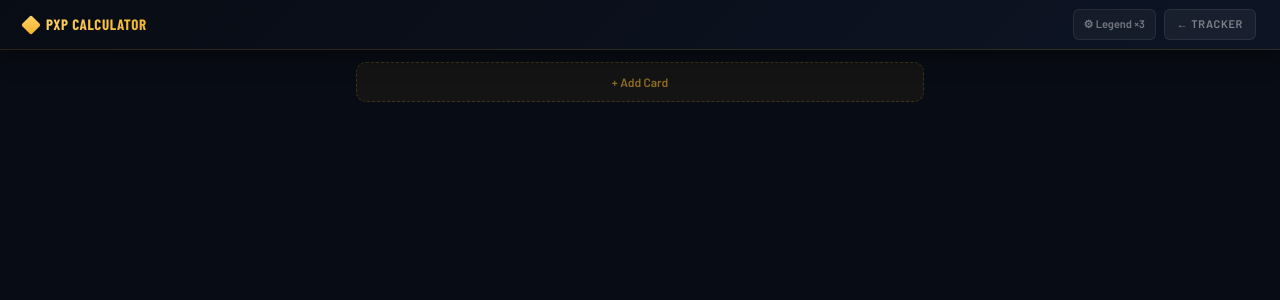
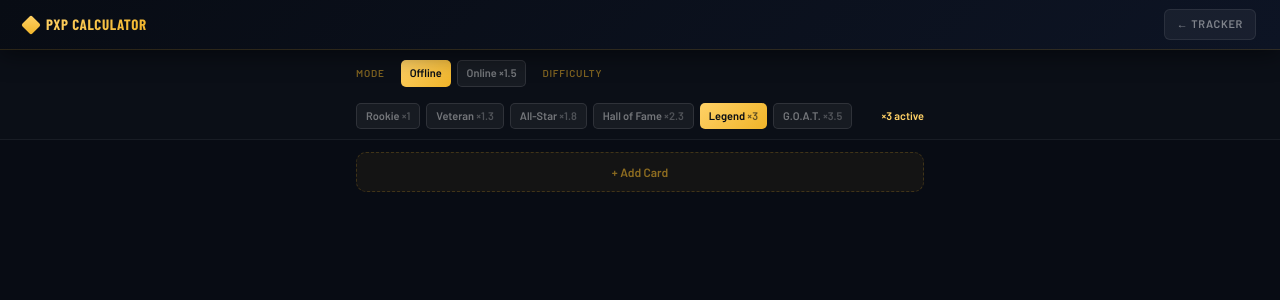
Before and after one commit to WesleyAhlfeldDev/mlb-the-show-program-tracker, a Next.js app: page /pxp in a window 1280 px wide. Shown: the top 300 px of the page. Built offline with nearby package versions, Linux system fonts and the light colour scheme.

Commit message:
added multiplayer/offline difficulty selector for PXP.

```diff
--- a/src/app/pxp/page.tsx
+++ b/src/app/pxp/page.tsx
@@ -394,7 +394,6 @@ export default function PXPCalculatorPage() {
   const [showAddCard, setShowAddCard] = useState(false)
   const [manualMode, setManualMode]   = useState(false)
   const [pendingCard, setPendingCard] = useState<Partial<CardEntry>>({ position: 'RF' })
-  const [showSettings, setShowSettings] = useState(false)
 
   const [searchQuery, setSearchQuery]     = useState('')
   const [searchResults, setSearchResults] = useState<CardResult[]>([])
@@ -486,8 +485,7 @@ export default function PXPCalculatorPage() {
 
   if (!mounted) return null
 
-  const multiplier  = getMultiplier(state.isOnline, state.difficulty)
-  const diffLabel   = DIFFICULTIES.find(d => d.id === state.difficulty)?.label ?? ''
+  const multiplier = getMultiplier(state.isOnline, state.difficulty)
 
   return (
     <div className="min-h-screen pb-20" style={{ background: '#080c14' }}>
@@ -503,35 +501,22 @@ export default function PXPCalculatorPage() {
             PXP Calculator
           </span>
         </div>
-        <div className="flex items-center gap-2">
-          <button
-            onClick={() => setShowSettings(v => !v)}
-            className="text-[11px] font-bold px-2.5 py-1.5 rounded-[6px]"
-            style={{ background: showSettings ? 'rgba(240,180,41,0.12)' : 'rgba(255,255,255,0.04)', color: showSettings ? '#f0b429' : 'rgba(255,255,255,0.4)', border: `1px solid ${showSettings ? 'rgba(240,180,41,0.25)' : 'rgba(255,255,255,0.08)'}`, cursor: 'pointer' }}
-          >
-            ⚙ {state.isOnline ? 'Online' : diffLabel} ×{multiplier}
-          </button>
           <Link href="/" className="text-[11px] font-bold uppercase tracking-[0.06em] px-3 py-1.5 rounded-[6px]" style={{ background: 'rgba(255,255,255,0.05)', color: 'rgba(255,255,255,0.45)', border: '1px solid rgba(255,255,255,0.08)', textDecoration: 'none' }}>
             ← Tracker
           </Link>
-        </div>
       </header>
 
-      {/* ── Settings dropdown ── */}
-      {showSettings && (
-        <div className="max-w-[600px] mx-auto px-3 md:px-4 pt-3">
-          <div style={{ background: 'linear-gradient(135deg, #0d1424, #141d30)', border: '1px solid rgba(240,180,41,0.2)', borderRadius: '10px', padding: '14px 16px' }}>
-            <div className="flex flex-col gap-3">
-              <div>
-                <div className="text-[10px] font-bold uppercase tracking-[0.08em] mb-2" style={{ color: 'rgba(240,180,41,0.55)' }}>Mode</div>
+      {/* ── Game Settings (always visible) ── */}
+      <div style={{ borderBottom: '1px solid rgba(255,255,255,0.06)', background: 'rgba(255,255,255,0.01)' }}>
+        <div className="max-w-[600px] mx-auto px-3 md:px-4 py-2.5 flex items-center gap-4 flex-wrap">
+          <span className="text-[10px] font-bold uppercase tracking-[0.08em] flex-shrink-0" style={{ color: 'rgba(240,180,41,0.5)' }}>Mode</span>
           <div className="flex gap-1.5">
             <button onClick={() => setState(s => ({ ...s, isOnline: false }))} style={chip(!state.isOnline)}>Offline</button>
             <button onClick={() => setState(s => ({ ...s, isOnline: true }))}  style={chip(state.isOnline)}>Online ×1.5</button>
           </div>
-              </div>
           {!state.isOnline && (
-                <div>
-                  <div className="text-[10px] font-bold uppercase tracking-[0.08em] mb-2" style={{ color: 'rgba(240,180,41,0.55)' }}>Difficulty</div>
+            <>
+              <span className="text-[10px] font-bold uppercase tracking-[0.08em] flex-shrink-0" style={{ color: 'rgba(240,180,41,0.5)' }}>Difficulty</span>
               <div className="flex flex-wrap gap-1.5">
                 {DIFFICULTIES.map(d => (
                   <button key={d.id} onClick={() => setState(s => ({ ...s, difficulty: d.id }))} style={chip(state.difficulty === d.id)}>
@@ -539,12 +524,11 @@ export default function PXPCalculatorPage() {
                   </button>
                 ))}
               </div>
-                </div>
+            </>
           )}
+          <span className="ml-auto text-[11px] font-black" style={{ color: '#ffd166' }}>×{multiplier} active</span>
         </div>
       </div>
-        </div>
-      )}
 
       <main className="max-w-[600px] mx-auto px-3 md:px-4 pt-3 flex flex-col gap-2">
 
```
Lines whose indentation alone changed are shown as unchanged.
